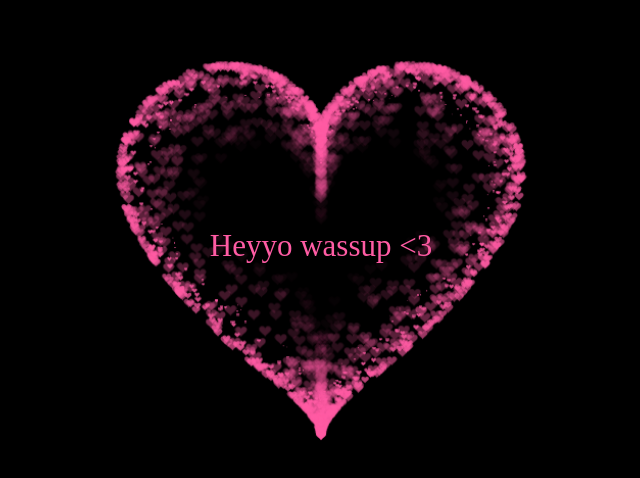
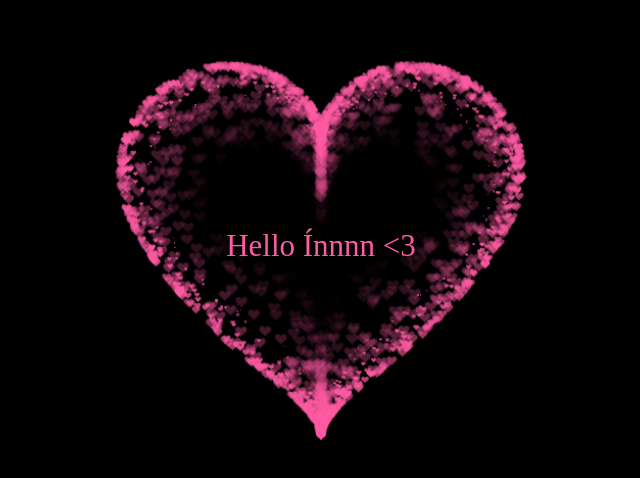
Before and after one commit to phun9h13u4nh/Ins, a plain HTML site: page index.html in a window 1280 px wide. Shown: the part 152-630 px from the top of the page, without its empty margins (319-959 px from the left). Drawn offline with Linux system fonts and the light colour scheme.

Commit message:
Update index.html

```diff
--- a/index.html
+++ b/index.html
@@ -331,6 +331,6 @@ var ParticlePool = (function() {
         align-items: center;
         justify-content: center;
         margin-bottom: 5px;
-        text-align: center;">Heyyo wassup <3 </div>
+        text-align: center;">Hello Ínnnn <3 </div>
  </BODY>
 </HTML>
```
